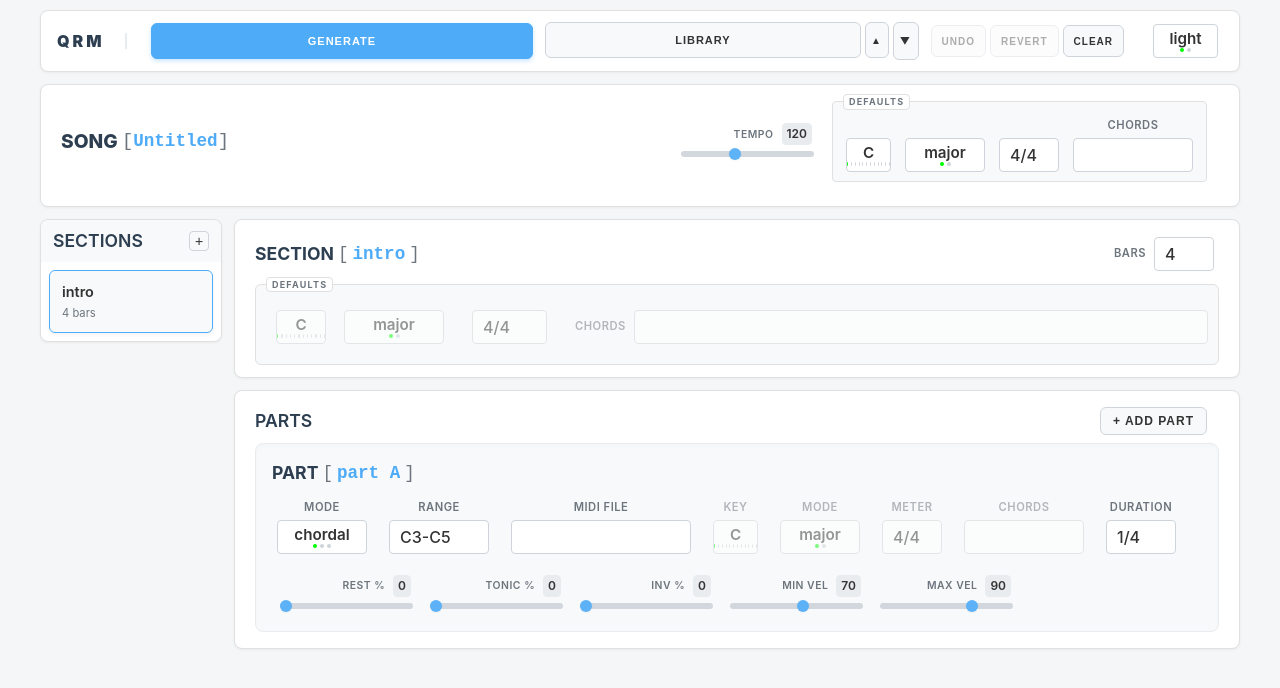
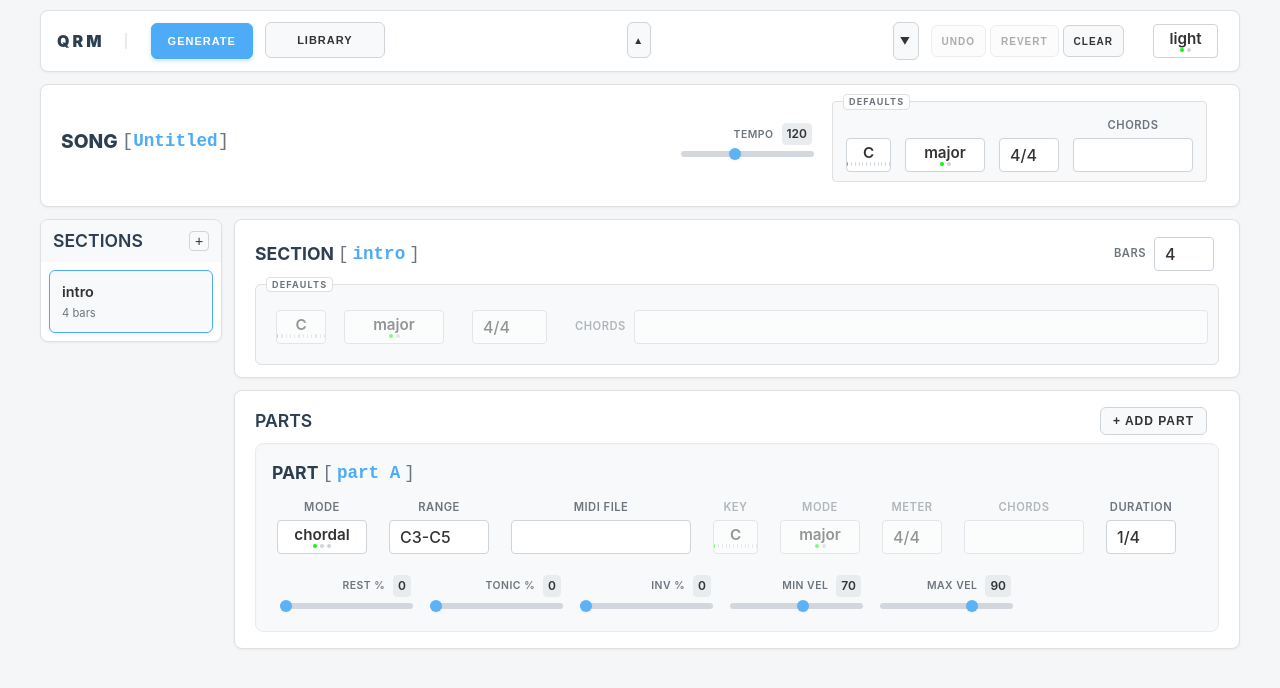
Before and after one commit to bso2001/qrm-ui, a Svelte app: page / in a window 1280 px wide. Shown: the top 688 px of the page. Built offline with nearby package versions, Linux system fonts and the light colour scheme.

Commit message:
style: constrain max-width on sidebar buttons

```diff
--- a/src/App.svelte
+++ b/src/App.svelte
@@ -584,12 +584,14 @@
     transition: all 0.2s ease;
   }
 .sidebar-btn {
-  width: 100%;
   height: 36px;
   display: flex;
   align-items: center;
   justify-content: center;
   font-size: 11px;
+  padding: 0 16px;
+  white-space: nowrap;
+  max-width: 120px;
 }
 
 .mini-btn {
```
Also changed, not shown: 1 other file (tests, documents, lock files or other folders).
